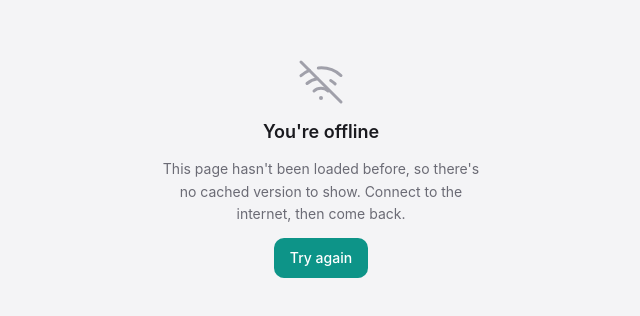
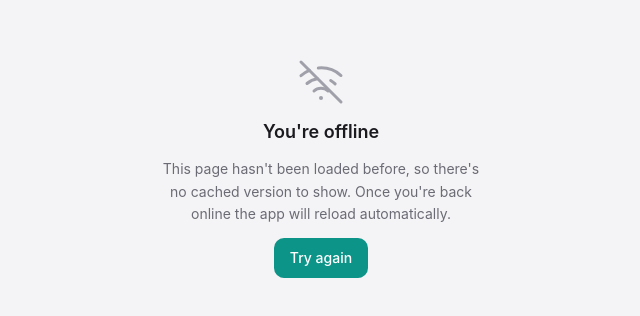
Before and after one commit to Kachi-Obata/PRIORA, a Next.js app: page /offline in a window 1280 px wide. Shown: the part 232-548 px from the top of the page, without its empty margins (319-959 px from the left). Built offline with nearby package versions, Linux system fonts and the light colour scheme.

Commit message:
Small issue with try again button for offline handling fixed

```diff
--- a/app/offline/page.tsx
+++ b/app/offline/page.tsx
@@ -1,9 +1,27 @@
 // Shown by the service worker when the user is offline and the requested
 // page hasn't been cached yet. Keep this page static — no data fetching,
 // no auth — so the SW can pre-cache it on install.
+//
+// IMPORTANT: This page is sometimes returned by the SW as a fallback response
+// for a *different* URL (e.g. the user navigated to /attendance but the SW
+// served this HTML). In that case Next.js cannot hydrate the page, so any
+// onClick handler will be dead. The "Try again" link is therefore a plain <a>
+// so it works with zero JavaScript. The useEffect auto-redirect is a bonus for
+// when hydration did succeed.
 "use client";
 
+import { useEffect } from "react";
+
 export default function OfflinePage() {
+  // If JS did hydrate, auto-redirect to home the moment connectivity returns.
+  useEffect(() => {
+    function handleOnline() {
+      window.location.href = "/";
+    }
+    window.addEventListener("online", handleOnline);
+    return () => window.removeEventListener("online", handleOnline);
+  }, []);
+
   return (
     <div className="min-h-[100svh] flex flex-col items-center justify-center bg-surface-sunk px-6 text-center">
       <div className="space-y-3 max-w-xs">
@@ -28,19 +46,20 @@ export default function OfflinePage() {
           <line x1="12" y1="20" x2="12.01" y2="20" strokeWidth={2} />
         </svg>
 
-        <h1 className="text-lg font-semibold text-ink">You're offline</h1>
+        <h1 className="text-lg font-semibold text-ink">You&apos;re offline</h1>
         <p className="text-sm text-ink-muted leading-relaxed">
-          This page hasn't been loaded before, so there's no cached version to
-          show. Connect to the internet, then come back.
+          This page hasn&apos;t been loaded before, so there&apos;s no cached
+          version to show. Once you&apos;re back online the app will reload
+          automatically.
         </p>
 
-        <button
-          type="button"
-          onClick={() => (window.location.href = "/")}
+        {/* Plain <a> — works even if React never hydrates this page. */}
+        <a
+          href="/"
           className="mt-2 inline-flex items-center justify-center bg-accent text-white font-medium rounded-btn px-4 py-2.5 text-sm transition-colors hover:bg-accent-ink"
         >
           Try again
-        </button>
+        </a>
       </div>
     </div>
   );
```
